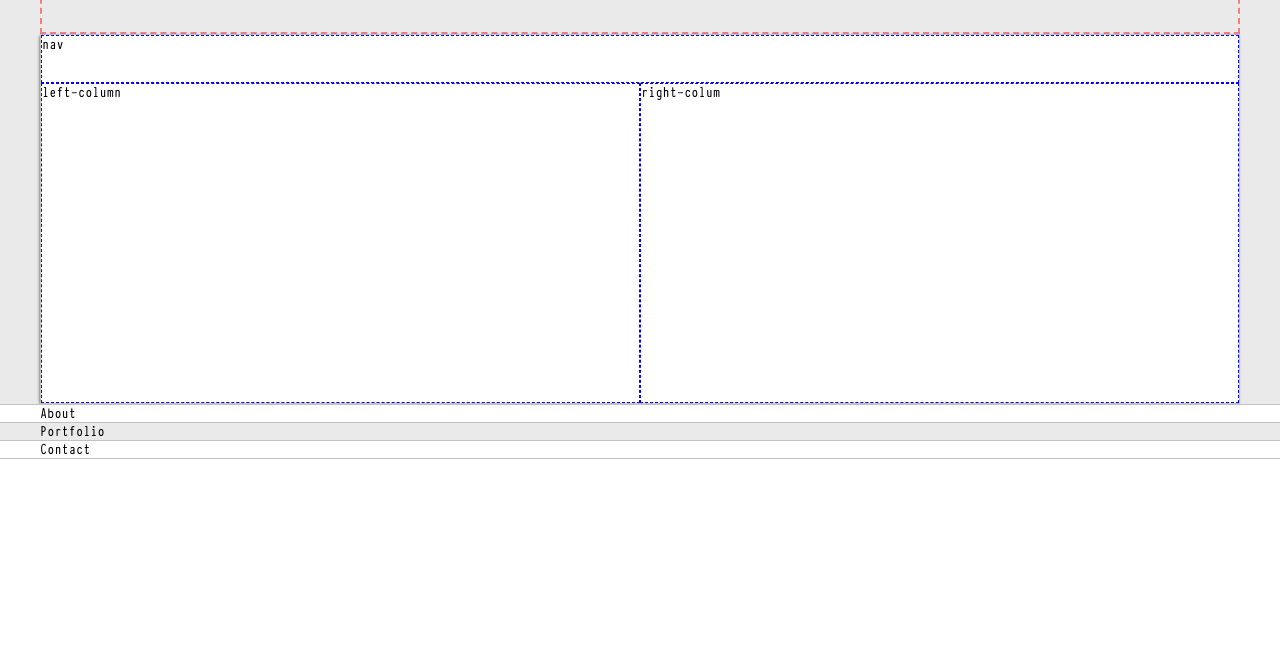
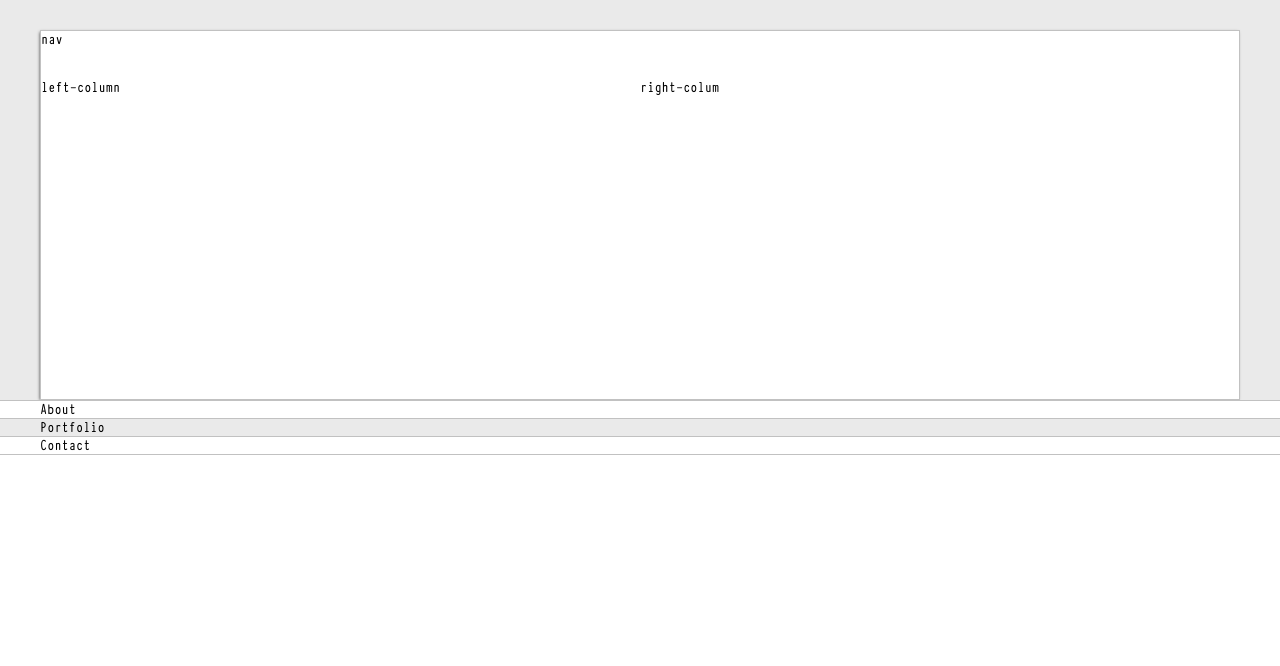
Before and after one commit to izenish/portfolio, a plain HTML site: page index.html in a window 1280 px wide. Shown: the part 134-800 px from the top of the page. Drawn offline with Linux system fonts and the light colour scheme; files whose address does not match are found by name.

```diff
--- a/default.css
+++ b/default.css
@@ -140,7 +140,6 @@
 
 .greeting-wrapper{
     display: grid;
-    border:2px dashed lightcoral;
     min-height: 10em;
     text-align: center;
     align-content: center;
@@ -165,15 +164,12 @@
 
 .nav-wrapper{
     grid-area: nav-wrapper;
-    border: 1px dashed blue;
 }
 .left-column{
     grid-area: left-column;
-    border: 1px dashed blue;
 }
 .right-column{
     grid-area: right-column;
-    border: 1px dashed blue;
 }
 
 @media screen and (max-width:1200px) {
```
Also changed, not shown: 1 other file.
